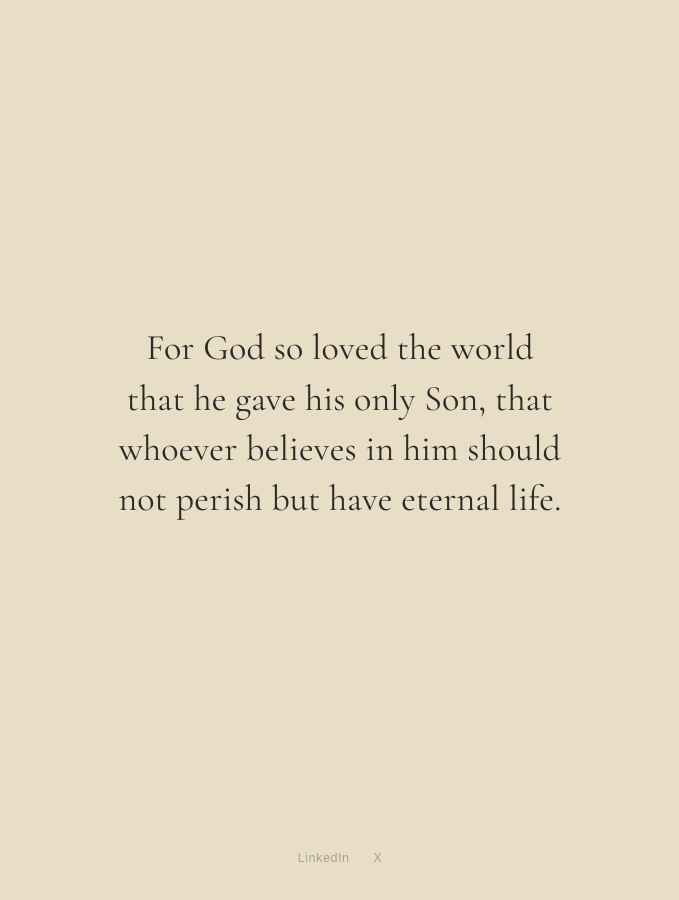
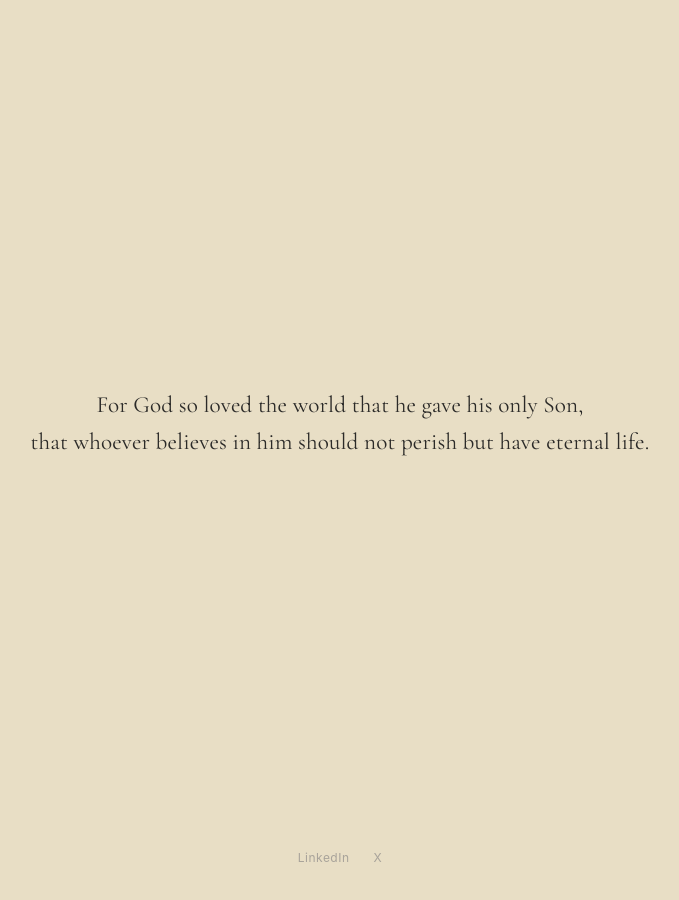
Before and after one commit to maxniederhofer/maxniederhofer.github.io, a Jekyll site: the page built from index.html, in a window 1280 px wide. Shown: the whole page, without its empty margins (300-979 px from the left). Built offline with Jekyll 4.4.1, drawn with Linux system fonts in a browser that asks for light colours.

Commit message:
Set the verse smaller, in two lines
Co-Authored-By: Claude Opus 5.5 <noreply@anthropic.com>

```diff
--- a/assets/css/style.css
+++ b/assets/css/style.css
@@ -7,7 +7,7 @@
   --bg: #e8dec5;
   --fg: #2b2a28;
   --faint: #a8a39a;
-  --max: 36rem;
+  --max: 52rem;
   --serif: "Cormorant Garamond", "Iowan Old Style", "Palatino Linotype", Palatino, Georgia, serif;
   --sans: -apple-system, BlinkMacSystemFont, "Segoe UI", Roboto, Helvetica, Arial, sans-serif;
 }
@@ -49,10 +49,15 @@ body {
 
 .verse p {
   margin: 0;
-  font-size: clamp(1.6rem, 4.2vw, 2.25rem);
+  font-size: clamp(1.15rem, 2.3vw, 1.45rem);
   font-weight: 400;
-  line-height: 1.4;
+  line-height: 1.6;
   letter-spacing: 0.005em;
+}
+
+/* Each half of the verse gets its own line; on narrow screens a half may wrap. */
+.verse span {
+  display: block;
   text-wrap: balance;
 }
 
--- a/index.html
+++ b/index.html
@@ -2,5 +2,5 @@
 layout: default
 ---
 <blockquote class="verse">
-  <p>For God so loved the world that he gave his only Son, that whoever believes in him should not perish but have eternal life.</p>
+  <p><span>For God so loved the world that he gave his only Son,</span> <span>that whoever believes in him should not perish but have eternal life.</span></p>
 </blockquote>
```
